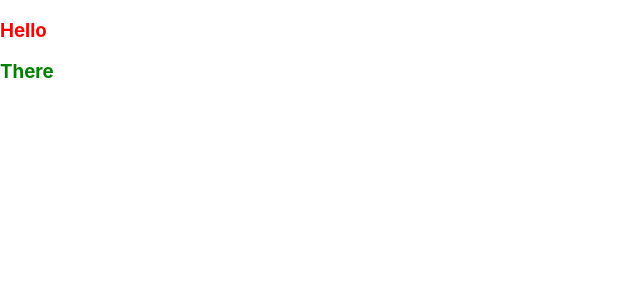
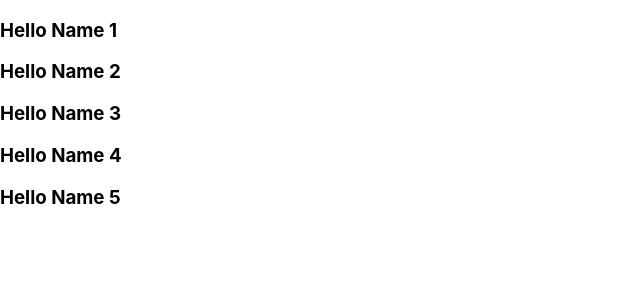
Before and after one commit to Imagine-Me/react-component, a React (Create React App) app: page / in a window 1280 px wide. Shown: the top 300 px of the page, without its empty margins (0-640 px from the left). Built offline with nearby package versions, Linux system fonts and the light colour scheme.

Commit message:
branch completed

```diff
--- a/src/components/List/List.js
+++ b/src/components/List/List.js
@@ -2,11 +2,19 @@ import React from 'react';
 import H3 from './H3';
 
 const list = (props) => {
-    const array_list =[]
-    array_list.push(<H3 key={1} color="red" >Hello</H3>)
-    array_list.push(<H3 key={2} color="green">There</H3>)
+    const array_list = ["Name 1", "Name 2", "Name 3", "Name 4", "Name 5"]
+    // JavaScript way
+    // const render_list = array_list.map((name, index) => <H3 key={index}>Hello {name}</H3>)
+    // return <div>
+    //     {render_list}
+    // </div>
 
-    return array_list
+
+    //JSX way
+    return <div>
+        {array_list.map((name,index) => <H3 key={index}>Hello {name}</H3>)}
+    </div>
+
 }
 
 export default list;
```
